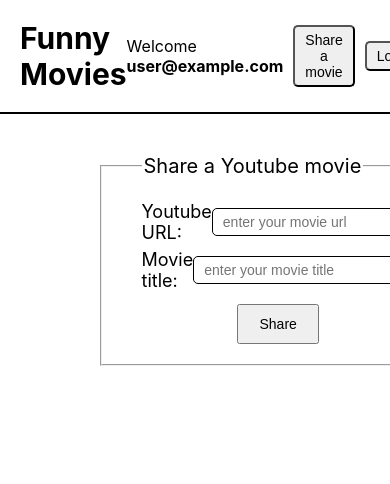
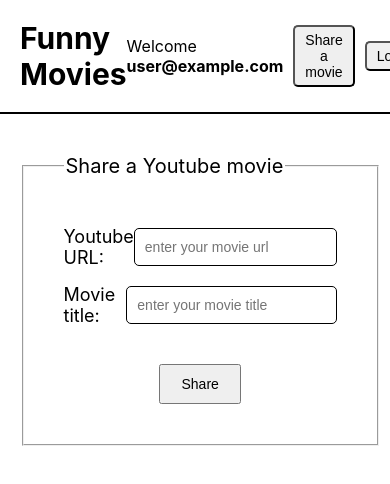
Before and after one commit to Antonio-Corleone/funnyMoviesProj, a Next.js app: page /share-page in a window 390 px wide. Shown: the top 484 px of the page. Built offline with nearby package versions, Linux system fonts and the light colour scheme; no server answers; sample sign-in values are in the browser's storage.

Commit message:
adding responsive for share-movie page

```diff
--- a/components/share-page/share-form.module.css
+++ b/components/share-page/share-form.module.css
@@ -1,11 +1,11 @@
 .form {
-  width: 50%;
+  width: 60%;
   margin: auto;
   margin-top: 40px;
 }
 
 .form fieldset {
-  padding: 20px 40px;
+  padding: 40px;
 }
 .form legend{
   font-size: 20px;
@@ -18,8 +18,8 @@
 }
 
 .controls input {
-  flex: 4;
-  padding: 5px 10px;
+  flex: 3;
+  padding: 10px;
   margin: 10px 0;
   border: 1px solid;
   border-radius: 5px;
@@ -37,6 +37,22 @@
 }
 .button button{
   padding: 10px 20px;
+  margin-top: 20px;
   font-size: 14px;
   cursor: pointer;
 }
+@media only screen and (max-width: 1280px){
+  .form{
+    width: 70%;
+  }
+}
+@media only screen and (max-width: 1024px){
+  .form{
+    width: 80%;
+  }
+}
+@media only screen and (max-width: 991px){
+  .form{
+    width: 90%;
+  }
+}
--- a/pages/_app.js
+++ b/pages/_app.js
@@ -1,11 +1,15 @@
+import { Provider } from 'next-auth/client';
+
 import Layout from '../components/layout/layout'
 import '../styles/globals.css'
 
 function MyApp({ Component, pageProps }) {
   return (
-    <Layout>
-      <Component {...pageProps} />
-    </Layout>
+    <Provider session={pageProps.session}>
+      <Layout>
+        <Component {...pageProps} />
+      </Layout>
+    </Provider>
   )
 }
 
```
